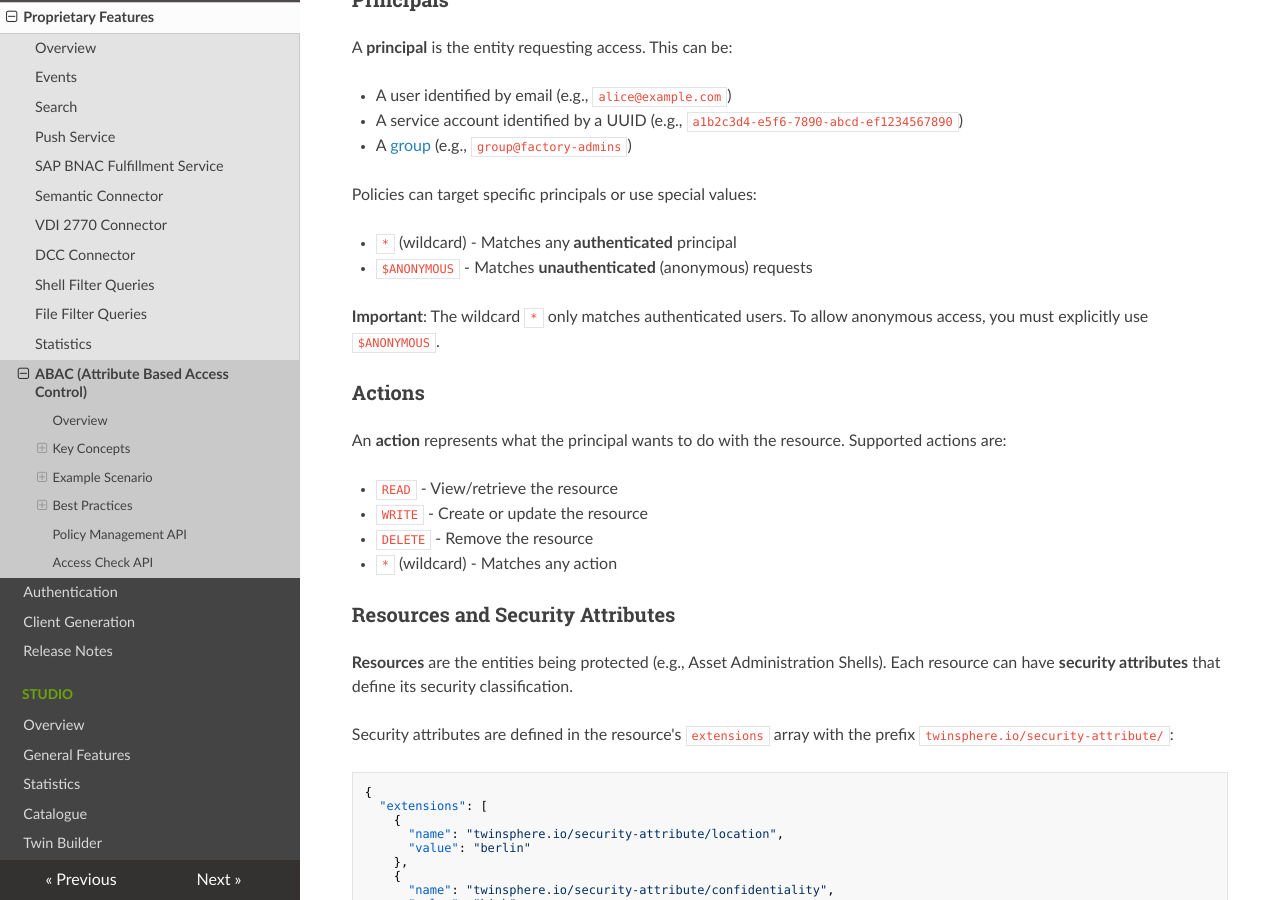
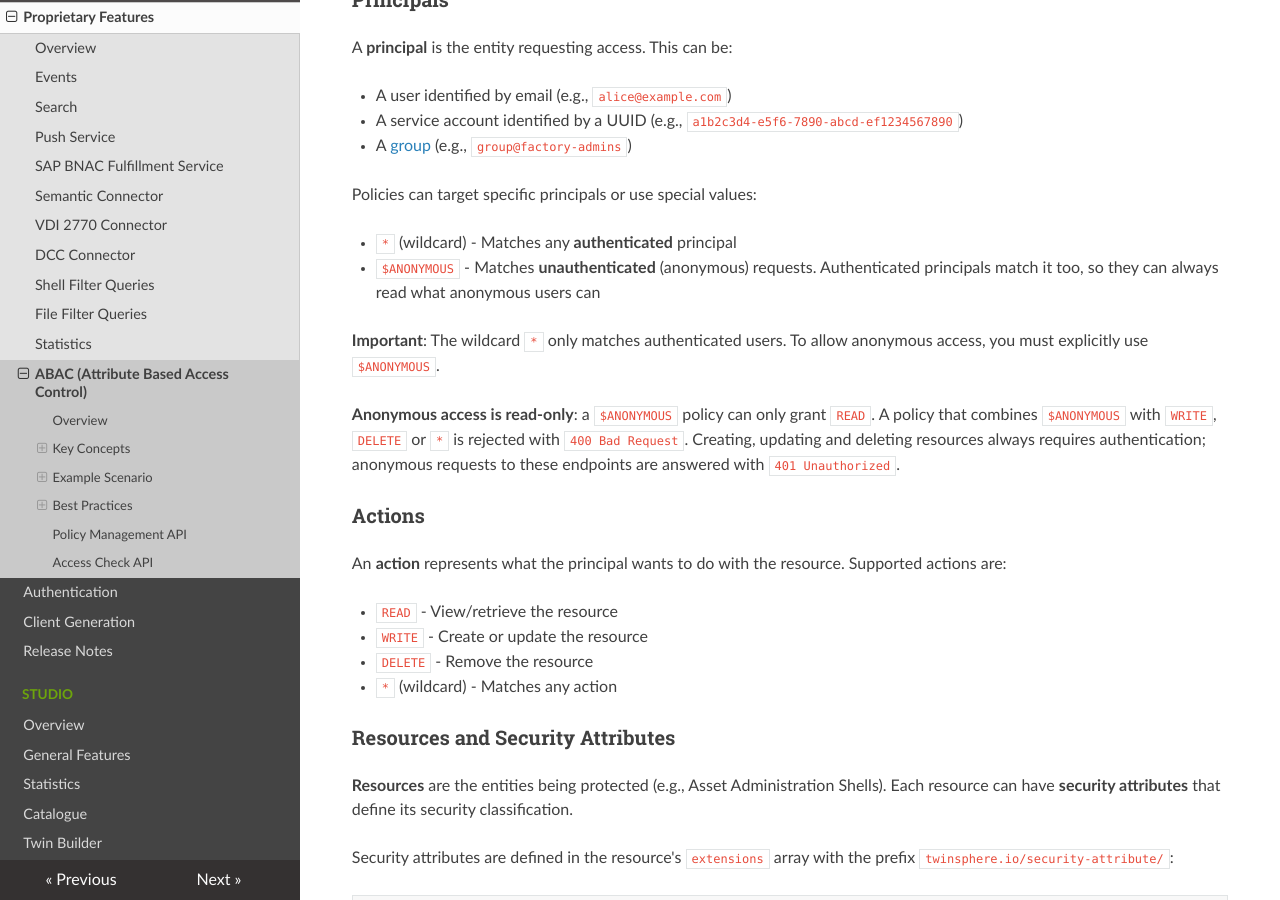
Before and after one commit to twinsphere/twinsphere.github.io, an MkDocs documentation site: the page built from docs/cloud-abac.md, in a window 1280 px wide and 900 px high, scrolled down 579 px. Built offline with MkDocs 1.6.1, drawn with Linux system fonts in a browser that asks for light colours; nearby versions of some CDN libraries; some of the changed text lies outside the part shown.

Commit message:
docs(cloud): corrections on ABAC

```diff
--- a/docs/cloud-abac.md
+++ b/docs/cloud-abac.md
@@ -30,10 +30,16 @@ A **principal** is the entity requesting access. This can be:
 Policies can target specific principals or use special values:
 
 - `*` (wildcard) - Matches any **authenticated** principal
-- `$ANONYMOUS` - Matches **unauthenticated** (anonymous) requests
+- `$ANONYMOUS` - Matches **unauthenticated** (anonymous) requests. Authenticated principals match it too, so they
+  can always read what anonymous users can
 
 **Important**: The wildcard `*` only matches authenticated users. To allow anonymous access,
 you must explicitly use `$ANONYMOUS`.
+
+**Anonymous access is read-only**: a `$ANONYMOUS` policy can only grant `READ`. A policy that combines
+`$ANONYMOUS` with `WRITE`, `DELETE` or `*` is rejected with `400 Bad Request`. Creating, updating and deleting
+resources always requires authentication; anonymous requests to these endpoints are answered with
+`401 Unauthorized`.
 
 ### Actions
 
@@ -244,7 +250,7 @@ Some operations exhibit special behavior when ABAC policies are in effect:
 | `random@user.com` | READ | Shell 1 (berlin, high) | ❌ Denied | No policy matches |
 | (anonymous) | READ | Shell with visibility=public | ✅ Allowed | Matches Policy 4 ($ANONYMOUS principal) |
 | (anonymous) | READ | Shell with visibility=internal | ❌ Denied | Policy 3 only applies to authenticated users |
-| `alice@example.com` | READ | Shell with visibility=public | ❌ Denied | Policy 4 only applies to anonymous users |
+| `alice@example.com` | READ | Shell with visibility=public | ✅ Allowed | Matches Policy 4 ($ANONYMOUS also applies to authenticated users) |
 | `alice@example.com` (member of `group@factory-admins`) | READ | Shell with location=usa, confidentiality=secret | ✅ Allowed | Matches Policy 2 via group membership (wildcard confidentiality) |
 <!-- markdownlint-enable line-length -->
 
```
